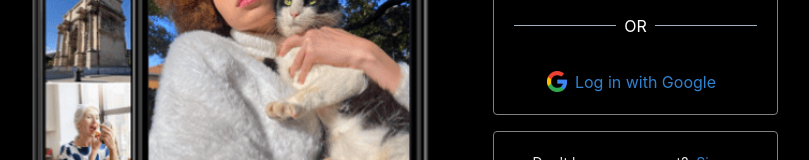
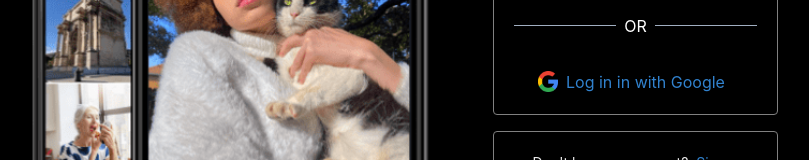
Before and after one commit to PDGPer/insta-clone, a React (Vite) app: page /auth in a window 1280 px wide. Shown: the part 395-555 px from the top of the page, without its empty margins (246-1055 px from the left). Built offline with nearby package versions, Linux system fonts and the light colour scheme; no server answers.

Commit message:
Added Google authentication

```diff
--- a/src/components/AuthForm/AuthForm.jsx
+++ b/src/components/AuthForm/AuthForm.jsx
@@ -1,5 +1,5 @@
 import { Box, Flex, Image, Text, VStack } from "@chakra-ui/react";
-import { useState } from "react";
+import React, { useState } from "react";
 import GoogleAuth from "./GoogleAuth";
 import Login from "./Login";
 import Signup from "./Signup";
@@ -26,7 +26,7 @@ export default function AuthForm() {
             <Box flex={2} h={"1px"} bg={"gray.400"} />
           </Flex>
 
-          <GoogleAuth />
+          <GoogleAuth prefix={isLogin ? "Log in" : "Sign up"} />
         </VStack>
       </Box>
 
--- a/src/components/AuthForm/GoogleAuth.jsx
+++ b/src/components/AuthForm/GoogleAuth.jsx
@@ -1,11 +1,51 @@
 import { Flex, Image, Text } from "@chakra-ui/react";
+import { doc, setDoc } from "firebase/firestore";
+import React from "react";
+import { useSignInWithGoogle } from "react-firebase-hooks/auth";
+import { auth, firestore } from "../../firebase/firebase";
+import useShowToast from "../../hooks/useShowToast";
+import useAuthStore from "../../store/authStore";
 
-export default function GoogleAuth() {
+export default function GoogleAuth({ prefix }) {
+  const [signInWithGoogle, , , error] = useSignInWithGoogle(auth);
+  const showToast = useShowToast();
+  const loginUser = useAuthStore((state) => state.login);
+
+  const handleGoogleAuth = async () => {
+    try {
+      const newUser = await signInWithGoogle();
+      if (!newUser && error) {
+        showToast("Error", error.message, "error");
+        return;
+      }
+
+      if (newUser) {
+        const userDoc = {
+          uid: newUser.user.uid,
+          email: newUser.user.email,
+          username: newUser.user.email.split("@")[0],
+          fullName: newUser.user.displayName,
+          bio: "",
+          profilePicURL: newUser.user.photoURL,
+          followers: [],
+          following: [],
+          posts: [],
+          createdAt: Date.now(),
+        };
+        await setDoc(doc(firestore, "users", newUser.user.uid), userDoc);
+        localStorage.setItem("user-info", JSON.stringify(userDoc));
+        loginUser(userDoc);
+      }
+    } catch (error) {
+      showToast("Error", error.message, "error");
+    }
+  };
+
   return (
-    <Flex alignItems={"center"} justifyContent={"center"} cursor={"pointer"}>
+    <Flex alignItems={"center"} justifyContent={"center"} cursor={"pointer"} onClick={handleGoogleAuth}>
       <Image src="/google.png" w={5} alt="Google logo" />
       <Text mx="2" color={"blue.500"}>
-        Log in with Google
+        {prefix} in with Google
       </Text>
     </Flex>
   );
--- a/src/components/SuggestedUsers/SuggestedHeader.jsx
+++ b/src/components/SuggestedUsers/SuggestedHeader.jsx
@@ -7,6 +7,10 @@ import useAuthStore from "../../store/authStore";
 export default function SuggestedHeader() {
   const { handleLogout, isLoggingOut } = useLogout();
   const authUser = useAuthStore((state) => state.user);
+
+  // Used to prevent Google sign up from triggering an error
+  // when the authUser is awaiting data and still null
+  if (!authUser) return null;
 
   return (
     <Flex justifyContent={"space-between"} alignItems={"center"} w={"full"}>
--- a/src/hooks/useSignUpWithEmailAndPassword.js
+++ b/src/hooks/useSignUpWithEmailAndPassword.js
@@ -6,12 +6,12 @@ import useShowToast from "./useShowToast";
 
 export default function useSignUpWithEmailAndPassword() {
   // Firebase hooks
-  const [createUserWithEmailAndPassword, user, loading, error] = useCreateUserWithEmailAndPassword(auth);
+  const [createUserWithEmailAndPassword, , loading, error] = useCreateUserWithEmailAndPassword(auth);
   // Custom hook with Chakra UI parts
   const showToast = useShowToast();
   // Zustand store commands
   const loginUser = useAuthStore((state) => state.login);
-  const logoutUser = useAuthStore((state) => state.logout);
+  // const logoutUser = useAuthStore((state) => state.logout);
 
   const signup = async (inputs) => {
     // Signup attempt starts; first checks if all fields are filled out
```
Also changed, not shown: .eslintrc.cjs.
